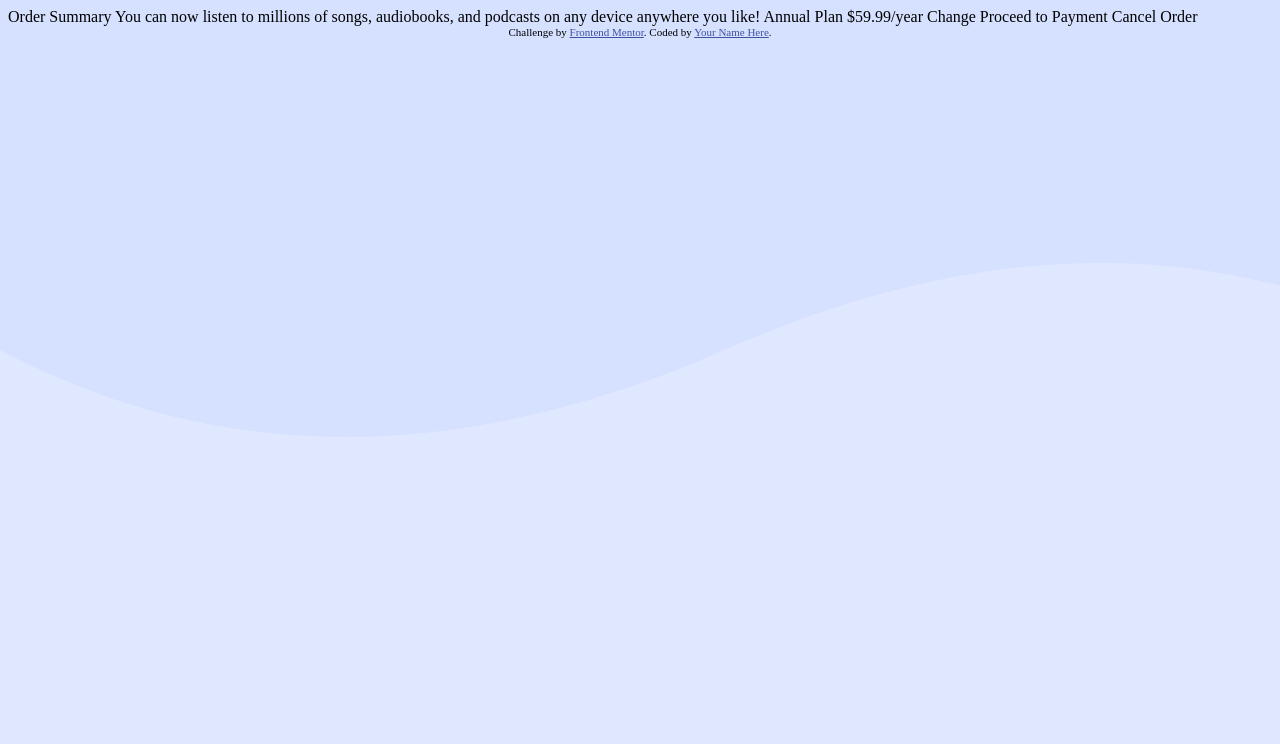
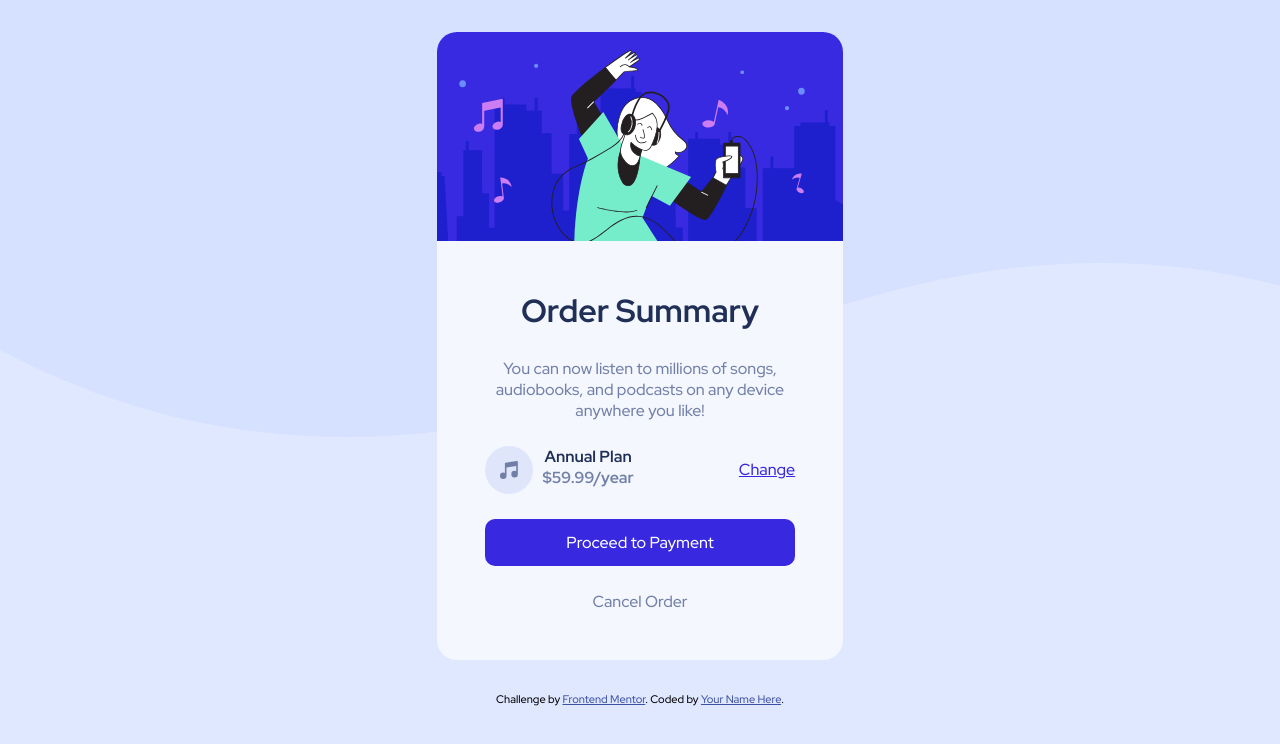
Before and after one commit to RamonAPereira/order-summary-component-main, a website: page index.html in a window 1280 px wide. Drawn offline with Linux system fonts and the light colour scheme.

Commit message:
desktop version

```diff
--- a/index.html
+++ b/index.html
@@ -19,19 +19,30 @@
   </style>
 </head>
 <body>
+<div class="card">
+  <div class="card__hero"></div>
+  <div class="card-content">
+    <h1 class="card-content__title">Order Summary</h1>
 
-  Order Summary
+    <p class="card-content__description">You can now listen to millions of songs, audiobooks, and podcasts on any
+      device anywhere you like!</p>
 
-  You can now listen to millions of songs, audiobooks, and podcasts on any
-  device anywhere you like!
+    <div class="plan">
+      <div class="plan__description">
+        <img src="/dist/images/icon-music.svg" alt="">
 
-  Annual Plan
-  $59.99/year
+        <div class="plan__price">
+          <h3 class="plan__title">Annual Plan</h3>
+          <h3 class="plan__title plan__title--lighter">$59.99/year</h3>
+        </div>
+      </div>
+      <a class="plan__link" href="#">Change</a>
+    </div>
+    <a class="button" href="">Proceed to Payment</a>
+    <a class="cancel-button" href="">Cancel Order</a>
+  </div>
+</div>
 
-  Change
-
-  Proceed to Payment
-  Cancel Order
 
   <div class="attribution">
     Challenge by <a href="https://www.frontendmentor.io?ref=challenge" target="_blank">Frontend Mentor</a>.
--- a/scss/_config.scss
+++ b/scss/_config.scss
@@ -10,3 +10,16 @@ $dark-blue: hsl(223, 47%, 23%);
 
 //Typography
 $red-hat-display: "Red Hat Display", sans-serif;
+
+//Resets
+*,
+*::before,
+*::after {
+  padding: 0;
+  margin: 0;
+  box-sizing: border-box;
+}
+
+p {
+  font-size: 16px;
+}
--- a/scss/main.scss
+++ b/scss/main.scss
@@ -1,6 +1,94 @@
 @import "config";
+
 body {
   background-image: url("../images/pattern-background-desktop.svg");
   background-color: $pale-blue;
   background-repeat: no-repeat;
+  font-family: $red-hat-display;
 }
+
+.card {
+  margin: 2rem auto;
+  display: grid;
+  grid-template-rows: 1fr 2fr;
+  min-height: 39.25rem;
+  max-width: 25.4rem;
+  border-radius: 20px;
+  overflow: hidden;
+
+  &__hero {
+    background: url("../images/illustration-hero.svg") no-repeat center center /
+      cover;
+  }
+}
+
+.card-content {
+  display: flex;
+  flex-direction: column;
+  justify-content: space-between;
+  align-items: center;
+  text-align: center;
+  padding: 3rem;
+  background: $very-pale-blue;
+
+  &__title {
+    color: $dark-blue;
+  }
+  &__description {
+    color: $desaturated-blue;
+  }
+}
+
+.plan {
+  display: flex;
+  justify-content: space-between;
+  align-items: center;
+  width: 100%;
+
+  &__description {
+    display: flex;
+  }
+
+  &__title {
+    font-size: 16px;
+    margin-left: 0.6rem;
+    color: $dark-blue;
+
+    &--lighter {
+      color: $desaturated-blue;
+    }
+  }
+
+  &__link {
+    color: $bright-blue;
+
+    &:hover {
+      color: $desaturated-blue;
+    }
+  }
+}
+
+.button {
+  display: inline-block;
+  width: 100%;
+  padding: 0.8rem 0;
+  border-radius: 10px;
+  background: $bright-blue;
+  color: #fff;
+  text-decoration: none;
+
+  &:hover {
+    background: $dark-blue;
+    transition: background 0.2s ease-in;
+  }
+}
+
+.cancel-button {
+  color: $desaturated-blue;
+  text-decoration: none;
+
+  &:hover {
+    color: $dark-blue;
+    transition: color 0.2s ease-in;
+  }
+}
```
Also changed, not shown: dist/css/main.css.
